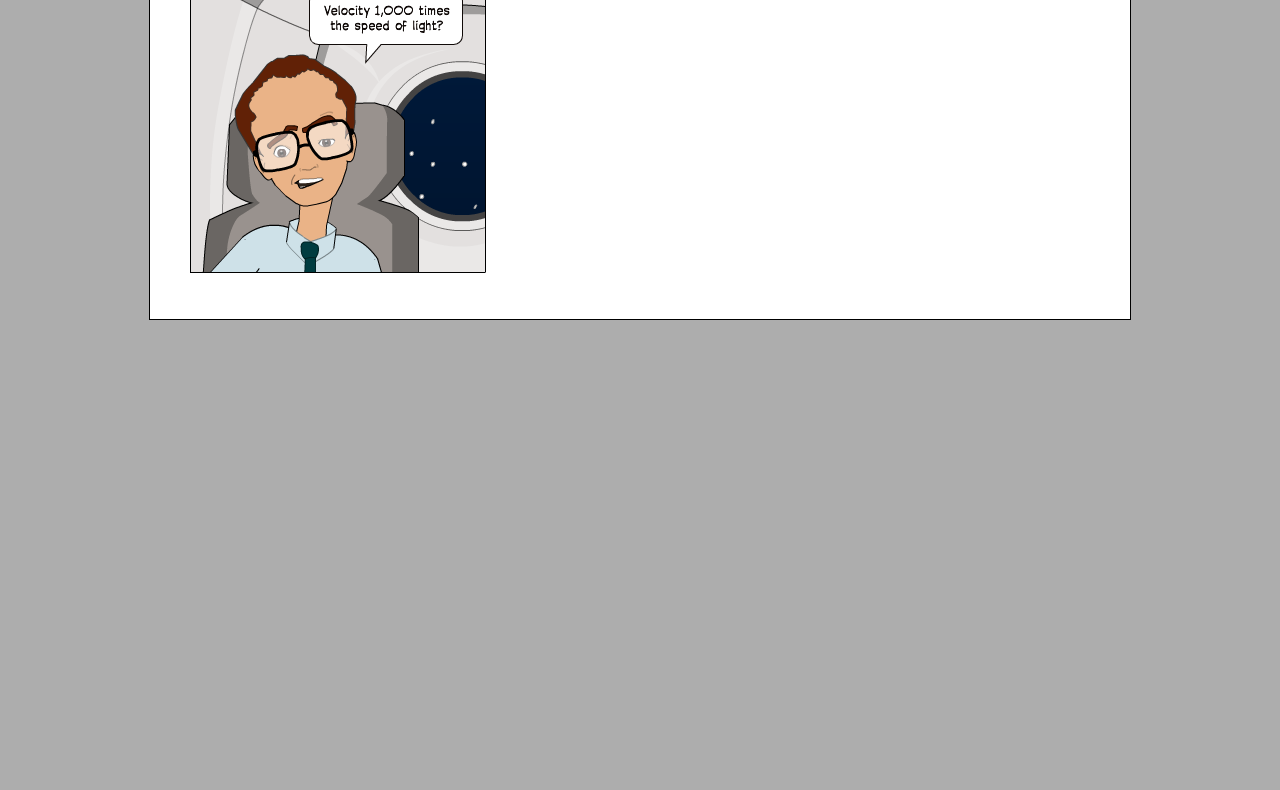
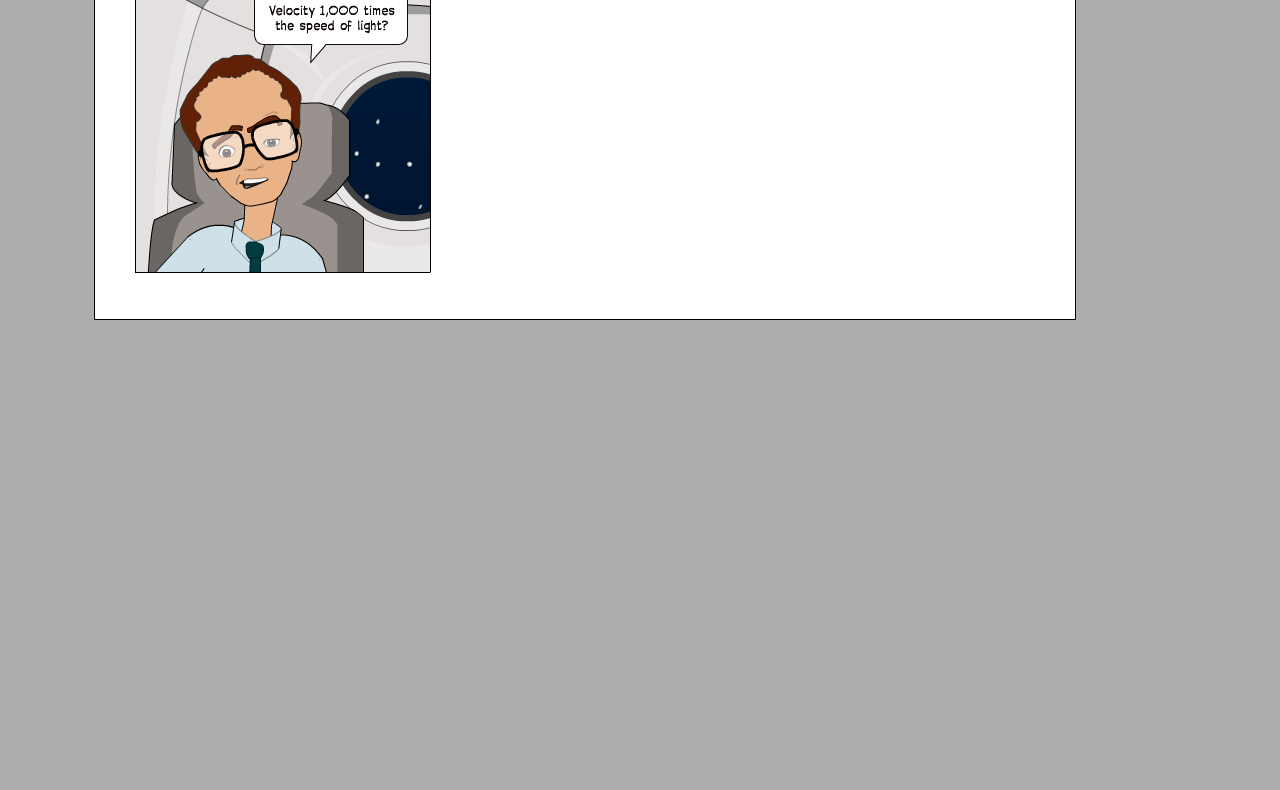
Before and after one commit to oliverkinne/Reg_Oogle, a plain HTML site: page index.html in a window 1280 px wide. Shown: the part 787-1577 px from the top of the page. Before the commit the page ends 1137 px from the top, so only its background shows below. Drawn offline with Linux system fonts and the light colour scheme.

Commit message:
Added Google Sense ads and styling

```diff
--- a/index.html
+++ b/index.html
@@ -7,17 +7,31 @@ h1, h2, p { font-family: Arial; text-align: left }
 h1 { font-size: 20px; line-height: 25px; margin: 0 0 18px 0 }
 h2 { font-size: 15px; line-height: 19px; margin: 0 0 12px 0 }
 p { font-size: 12px; line-height: 16px; margin: 0 0 6px 0 }
-body { padding: 30px auto; background-color: #adadad }
-div.main { width: 900px; margin: 30px auto; padding: 40px; border: 1px solid black; background-color: white }
+body { background-color: #adadad }
+div.wrapper { width: 1152px; margin: 30px auto }
+div.skyscraper, div.main { display: inline-block }
+div.skyscraper { width: 120px; height: 600px; margin: 0 30px 0 0 }
+div.main { width: 900px; padding: 40px; margin: 0 0 0 30px; border: 1px solid black; background-color: white }
 </style>
 </head>
 <body>
+<div class="wrapper">
 	<div class="main">
 		<h1>Reg Oogle</h1>
 		<h2>The Affair with the Universe</h2>
 		<p><img src="img/Row%201.png" width="900" height="301" alt="row 1"></p>
 		<p><img src="img/Row%202.png" width="900" height="301" alt="row 2"></p>
 		<p><img src="img/Row%203.png" width="296" height="301" alt="row 3"></p>
+	</div>
+<div class="skyscraper"><script async src="//pagead2.googlesyndication.com/pagead/js/adsbygoogle.js"></script>
+<!-- Reg Oogle Skyscraper 120x600 -->
+<ins class="adsbygoogle"
+     style="display:inline-block;width:120px;height:600px"
+     data-ad-client="ca-pub-9957990347412489"
+     data-ad-slot="2777836354"></ins>
+<script>
+(adsbygoogle = window.adsbygoogle || []).push({});
+</script></div>
 </div>
 <script>
 (function(i,s,o,g,r,a,m){i['GoogleAnalyticsObject']=r;i[r]=i[r]||function(){
```
Lines whose indentation alone changed are shown as unchanged.
